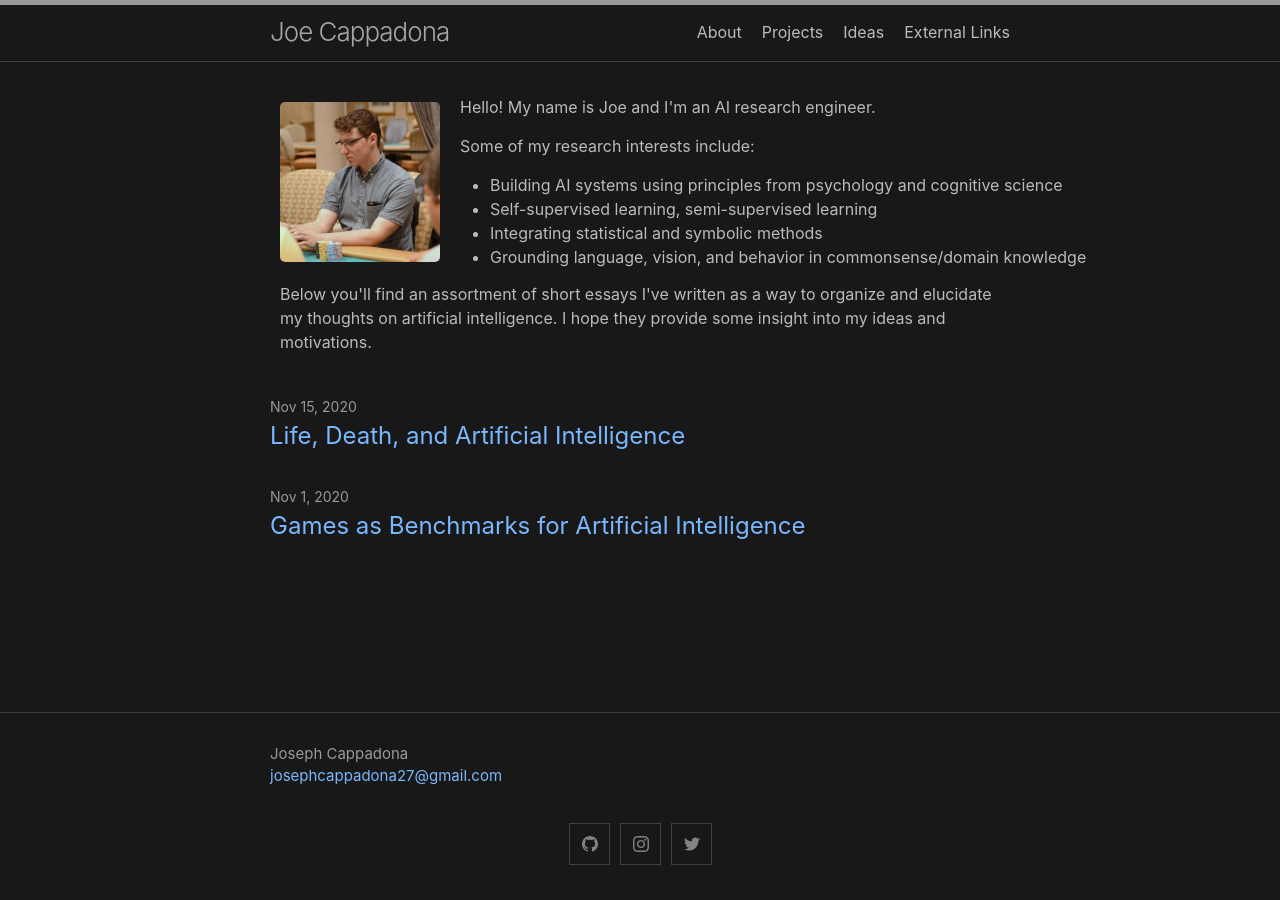
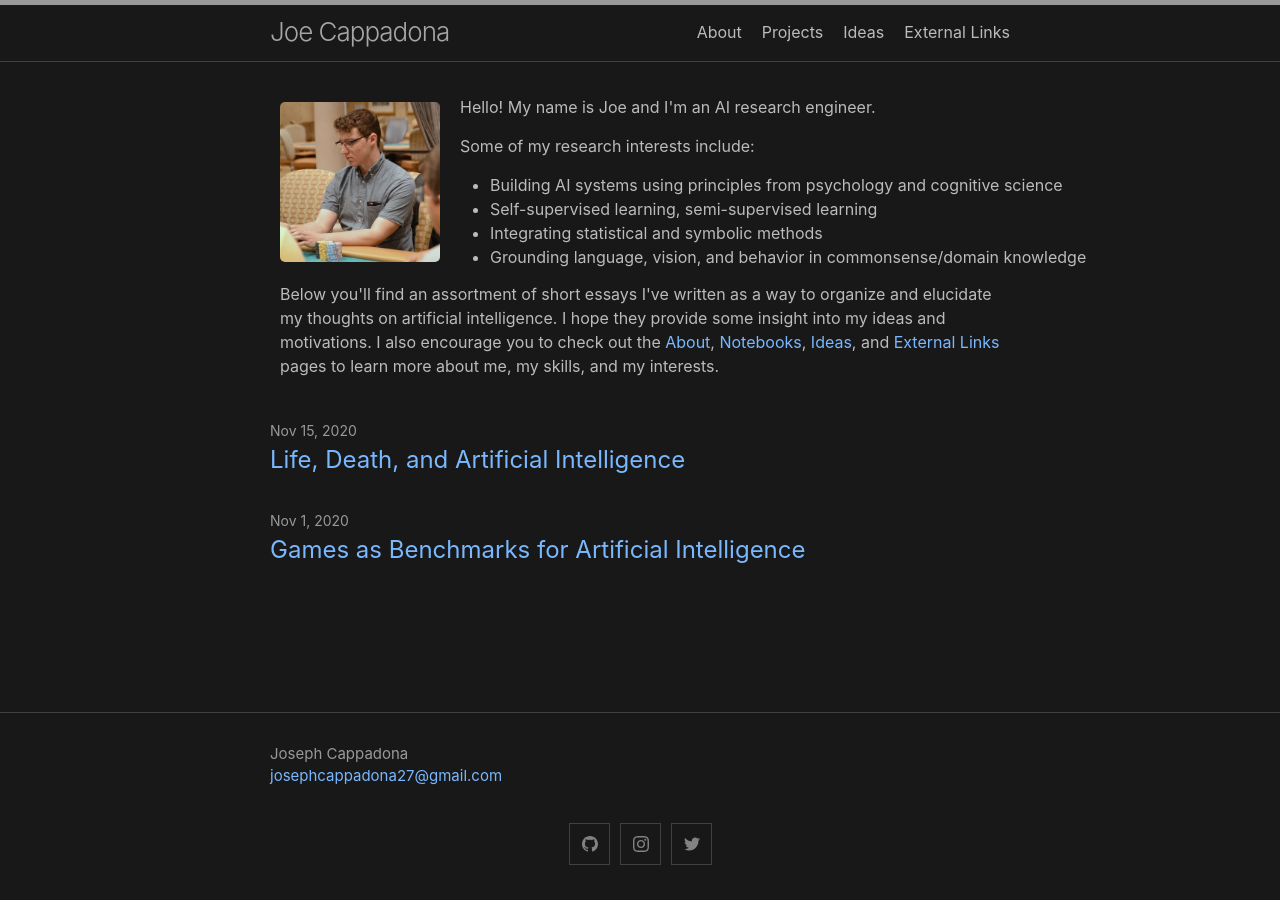
Before and after one commit to josephcappadona/josephcappadona.github.io, a Jekyll site: the page built from index.md, in a window 1280 px wide. Built offline with Jekyll 4.4.1, drawn with Linux system fonts in a browser that asks for light colours.

Commit message:
Update index.md

```diff
--- a/index.md
+++ b/index.md
@@ -21,6 +21,6 @@ layout: home
     </div>
   </div>
   <div style="margin: 10px;">
-    Below you'll find an assortment of short essays I've written as a way to organize and elucidate my thoughts on artificial intelligence. I hope they provide some insight into my ideas and motivations.
+    Below you'll find an assortment of short essays I've written as a way to organize and elucidate my thoughts on artificial intelligence. I hope they provide some insight into my ideas and motivations. I also encourage you to check out the <a href="/about">About</a>, <a href="/notebooks">Notebooks</a>, <a href="/ideas">Ideas</a>, and <a href="/external-links">External Links</a> pages to learn more about me, my skills, and my interests.
   </div>
 </div>
```
